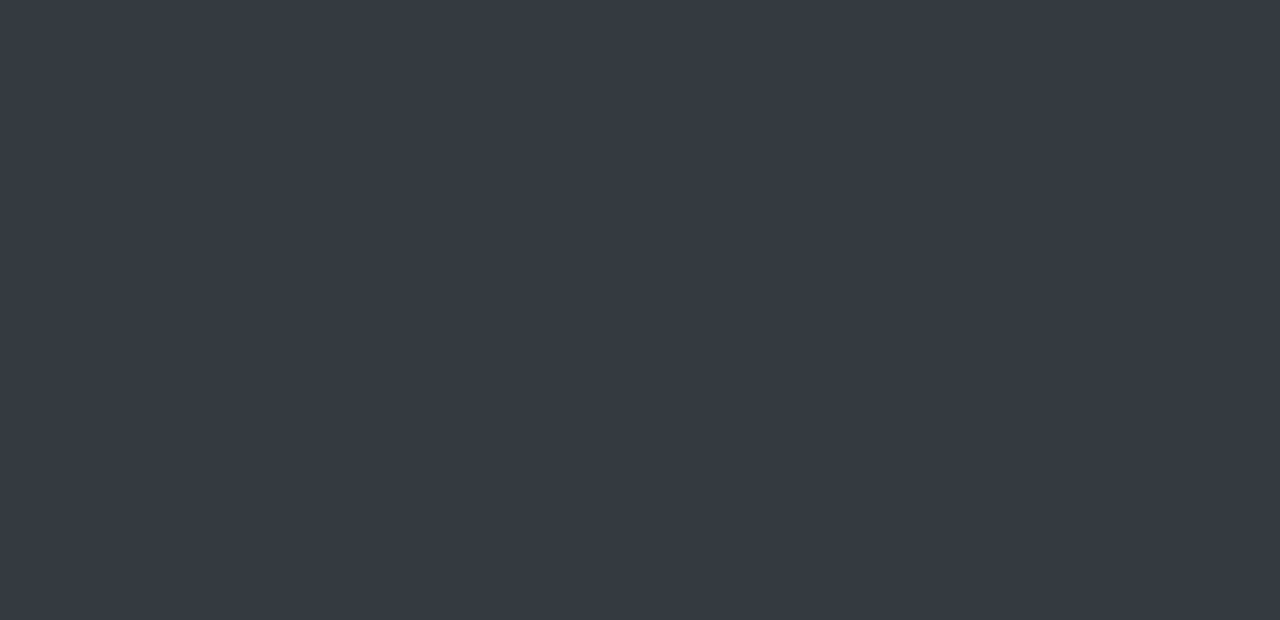
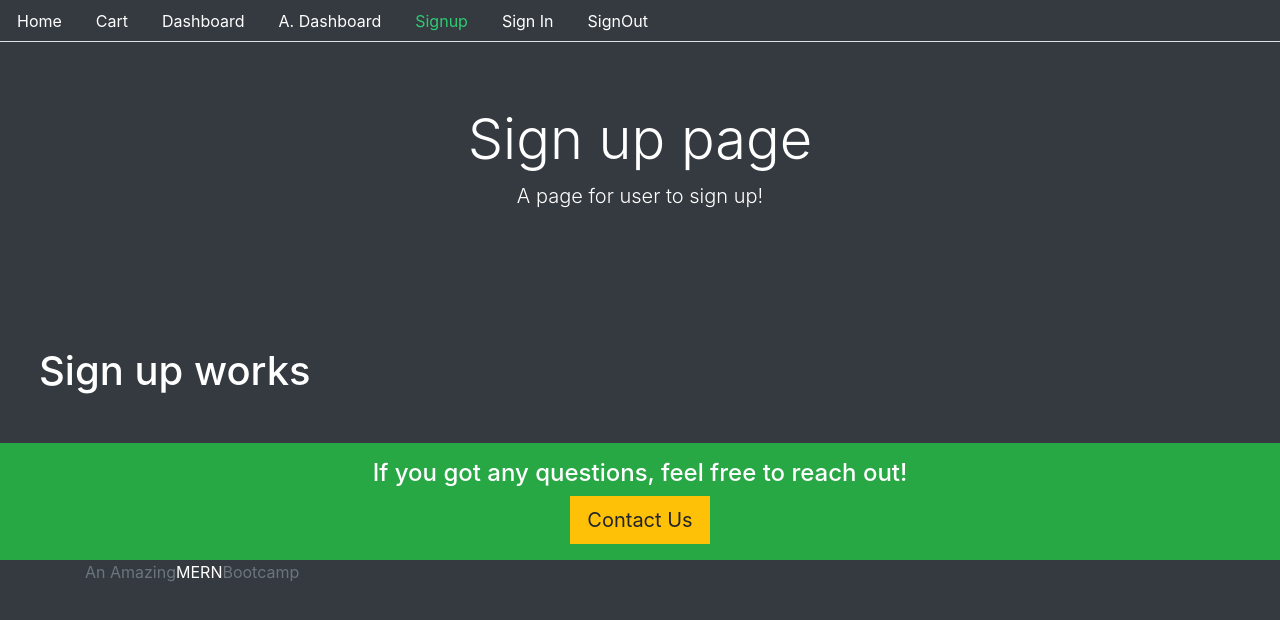
Before and after one commit to selvabharathis/MERN-stack-learning, a React (Create React App) app in the folder projfrontend/: page /signup in a window 1280 px wide. Shown: the top 620 px of the page. Built offline with nearby package versions, Linux system fonts and the light colour scheme.

Commit message:
added routes for signup and signin

```diff
--- a/projfrontend/src/Routes.js
+++ b/projfrontend/src/Routes.js
@@ -1,12 +1,16 @@
 import React from 'react'
 import {BrowserRouter,Switch,Route} from "react-router-dom"
 import Home from "./core/Home"
+import Signup from './user/Signup'
+import Signin from './user/Signin'
 
 const Routes = ()=>{
   return (
     <BrowserRouter>
       <Switch>
         <Route path="/" exact component={Home}/>
+        <Route path="/signup" exact component={Signup}/>
+        <Route path="/signin" exact component={Signin}/>
       </Switch>
     </BrowserRouter>
   )
--- a/projfrontend/src/user/Signin.js
+++ b/projfrontend/src/user/Signin.js
@@ -0,0 +1,13 @@
+import React, {useState} from "react"
+import Base from "../core/Base"
+import {Link} from "react-router-dom"
+
+const Signin = ()=>{
+    return (
+        <Base title="Sign In page" description="A page for user to sign in!">
+            <h1>Sign in works</h1>
+        </Base>
+    )
+}
+
+export default Signin
--- a/projfrontend/src/user/Signup.js
+++ b/projfrontend/src/user/Signup.js
@@ -0,0 +1,13 @@
+import React, {useState} from "react"
+import Base from "../core/Base"
+import {Link} from "react-router-dom"
+
+const Signup = ()=>{
+    return (
+        <Base title="Sign up page" description="A page for user to sign up!">
+            <h1>Sign up works</h1>
+        </Base>
+    )
+}
+
+export default Signup
```
